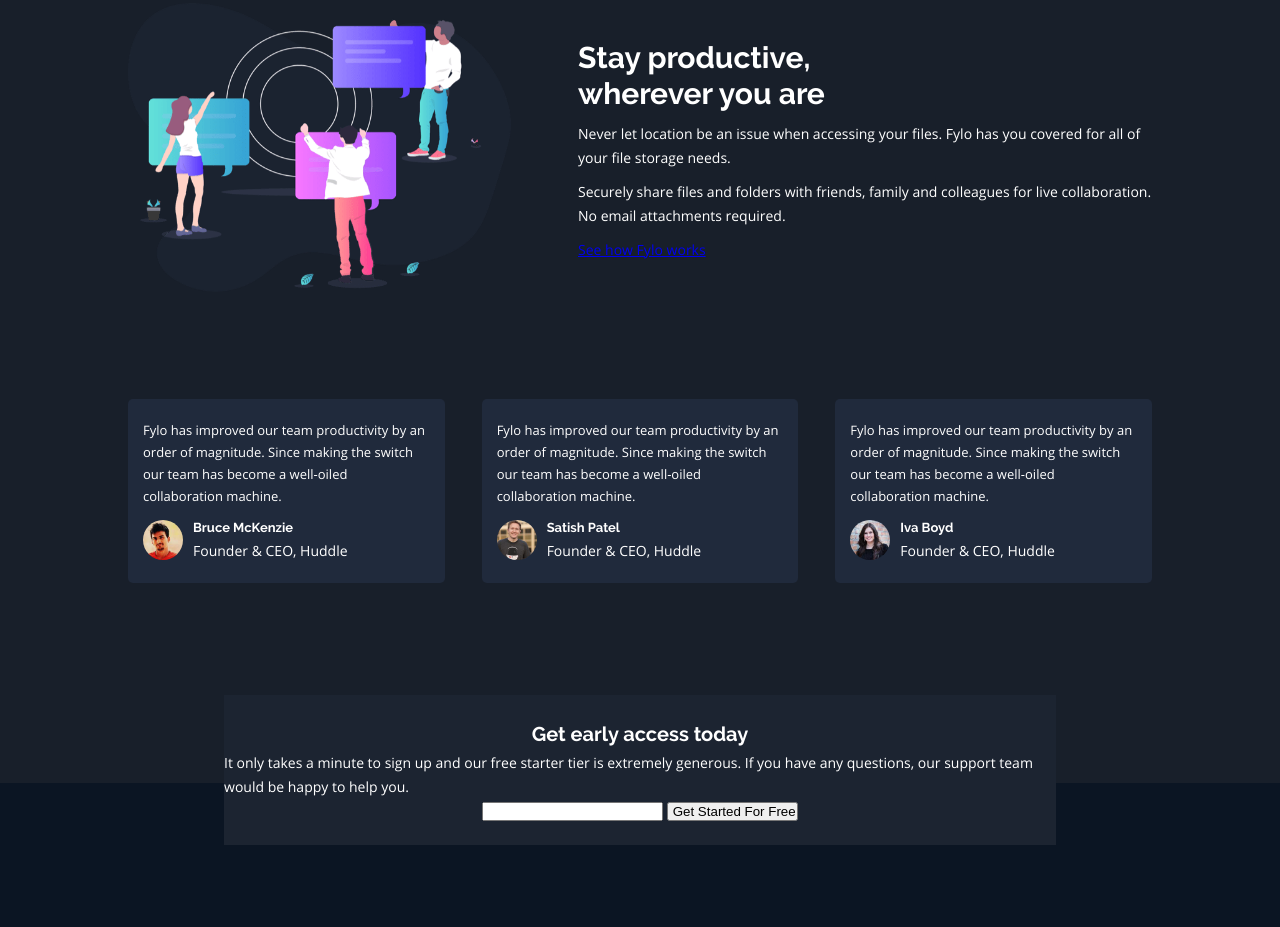
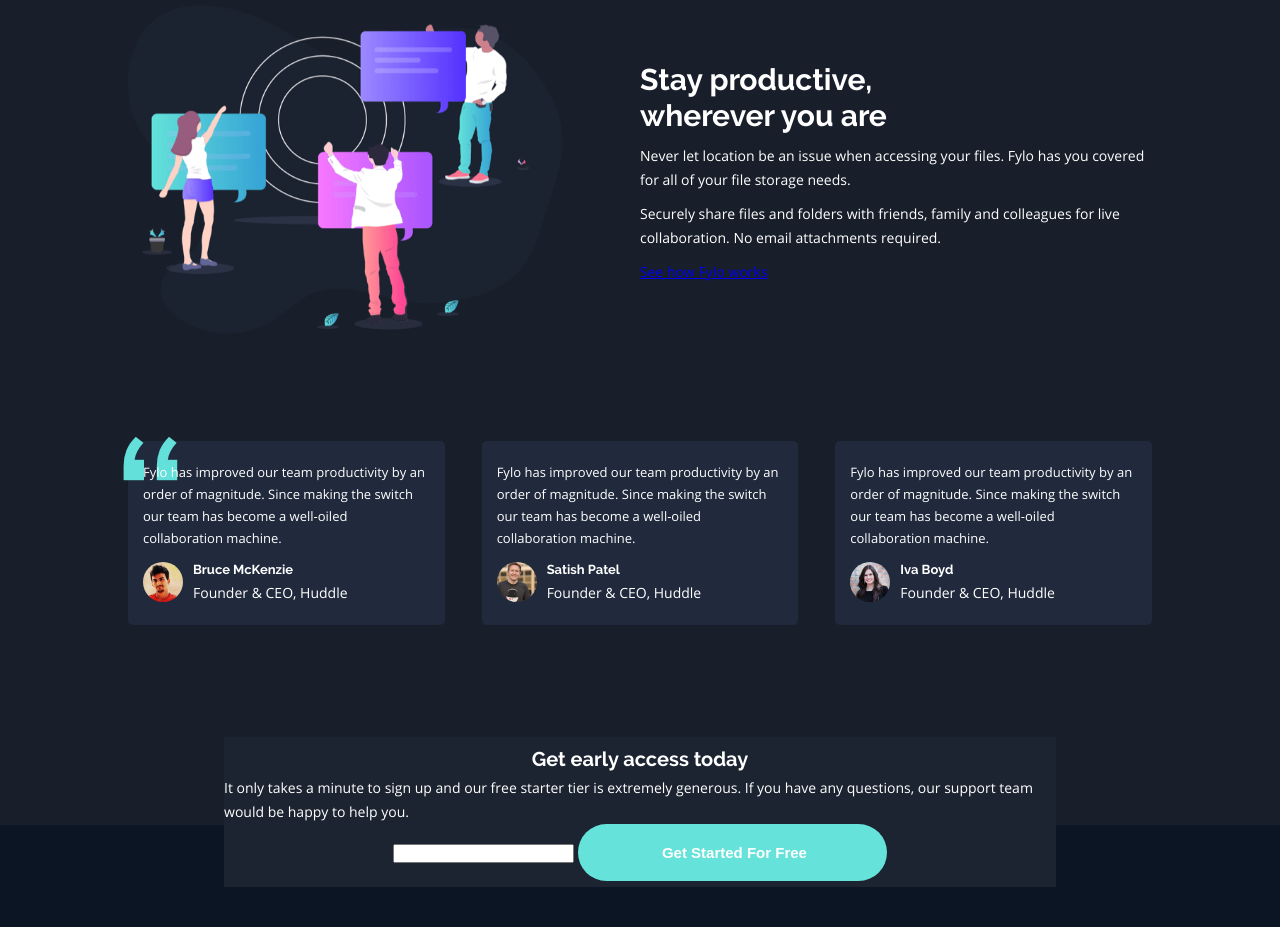
Before and after one commit to ericndebe/fylo-dark-theme-landing-page-master, a website built with Parcel: page index.html in a window 1280 px wide. Shown: the part 1360-2287 px from the top of the page. Built offline with nearby package versions, Linux system fonts and the light colour scheme.

Commit message:
button component and quotes icon

```diff
--- a/index.html
+++ b/index.html
@@ -65,7 +65,7 @@
               Access them wherever you need, share and collaborate with friends
               family, and co-workers.
             </p>
-            <input class="intro__cta" type="button" value="Get Started" />
+            <input class="btn" type="button" value="Get Started" />
           </div>
         </div>
       </div>
@@ -166,6 +166,7 @@
         <section class="testimonial">
           <div class="testimonial__content">
             <div class="testimonial__content--block">
+              <div class="quotes"></div>
               <p class="testimonial__text">
                 Fylo has improved our team productivity by an order of
                 magnitude. Since making the switch our team has become a
@@ -236,7 +237,7 @@
           </p>
           <div class="sign-up-form">
             <input type="email" name="" id="" />
-            <input type="button" value=" Get Started For Free" />
+            <input type="button" class="btn" value=" Get Started For Free" />
           </div>
         </div>
 
--- a/src/scss/components/_buttons.scss
+++ b/src/scss/components/_buttons.scss
@@ -1,9 +1,15 @@
-.intro__cta {
+.btn {
 	background-color: $cta-cyan-gradient;
 	padding: 2rem 8rem;
 	outline: none;
 	border-radius: 50px;
 	color: $default-font-color;
 	font-weight: bold;
+	font-size: 1.5rem;
 	border: none;
+
+	&:hover {
+		cursor: pointer;
+		background-color: darken($color: $cta-cyan-gradient, $amount: 10);
 	}
+}
--- a/src/scss/layout/_footer.scss
+++ b/src/scss/layout/_footer.scss
@@ -15,9 +15,11 @@
 		align-items: center;
 		justify-content: center;
 
-        &--heading {}
+		&--heading {
+		}
 
-        &--text {}
+		&--text {
+		}
 	}
 
 	&__content {
@@ -28,7 +30,7 @@
 		}
 
 		&--contact-info {
-            flex: 1;
+			flex: 2;
 		}
 
 		&--company-links {
@@ -39,5 +41,4 @@
 			flex: 1;
 		}
 	}
-
 }
--- a/src/scss/pages/_home.scss
+++ b/src/scss/pages/_home.scss
@@ -3,12 +3,10 @@
 }
 
 .about {
-
 	padding: 10rem 0rem;
 	display: flex;
 	flex-direction: column;
 	align-items: center;
-
 
 	&__content {
 		display: flex;
@@ -18,7 +16,6 @@
 		&:not(:last-child) {
 			margin-bottom: 5rem;
 		}
-
 	}
 
 	&__item {
@@ -34,9 +31,9 @@
 			margin: .6rem 0;
 		}
 
-        &--text {}
+		&--text {
 		}
-
+	}
 }
 
 .additional-info {
@@ -45,13 +42,14 @@
 	justify-content: center;
 
 	&__img {
+		flex-basis: 50%;
 		img {
 			width: 85%;
 		}
 	}
 
 	&__text {
-
+		flex-basis: 50%;
 		&--heading {
 			span {
 				display: block;
@@ -76,6 +74,19 @@
 			background-color: $testimonial-bg-color;
 			border-radius: 5px;
 			padding: 2rem 1.5rem;
+			position: relative;
+			z-index: 1;
+
+			.quotes {
+				position: absolute;
+				background-image: url('/images/bg-quotes.png');
+				background-repeat: no-repeat;
+				width: 100px;
+				height: 100px;
+				top: -5px;
+				left: -5px;
+				z-index: -1;
+			}
 		}
 	}
 
```
Lines whose indentation alone changed are shown as unchanged.
